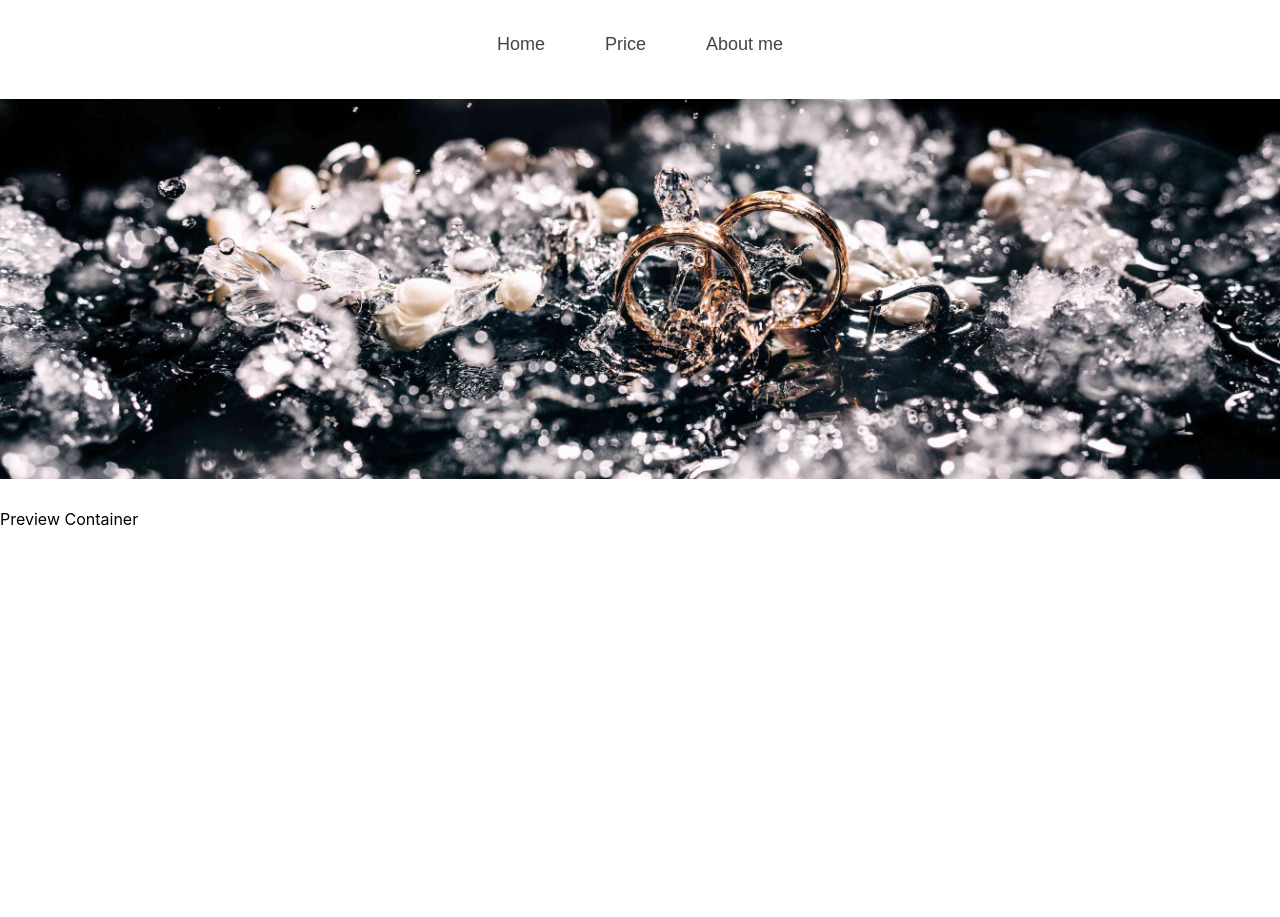
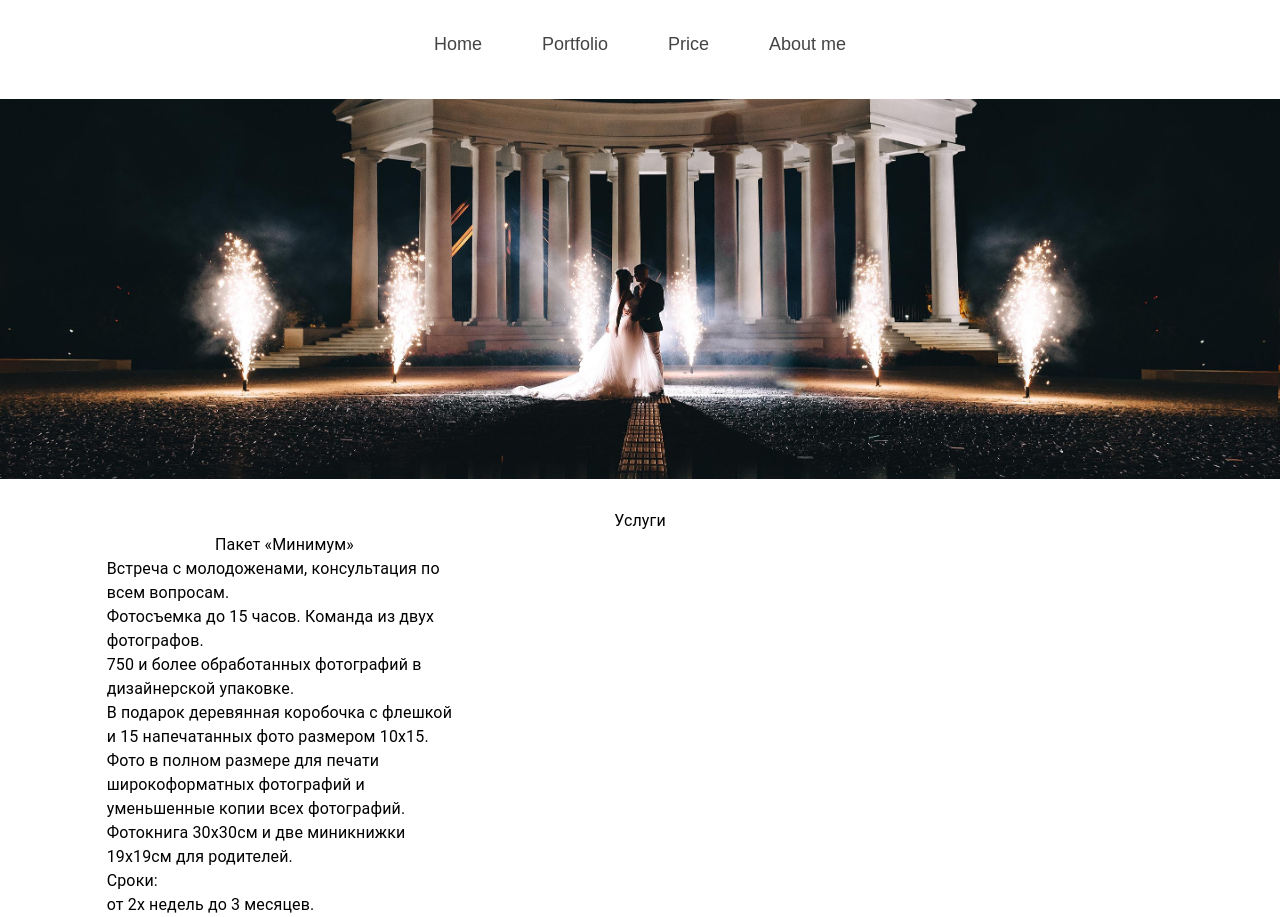
Before and after one commit to VitalyLazarenko/photography-landing, a React (Create React App) app: page / in a window 1280 px wide. Shown: the part 161-1078 px from the top of the page. Before the commit the page ends 800 px from the top, so only its background shows below. Built offline with nearby package versions, Linux system fonts and the light colour scheme.

Commit message:
create price page, still in process

```diff
--- a/src/App.tsx
+++ b/src/App.tsx
@@ -6,11 +6,13 @@ import AppRouter from "./app.router";
 
 import HeaderComponent from "./components/Header.component";
 import HomePage from "./pages/Home.page";
+import PricePage from "./pages/Price.page";
 
 const App: React.FC = () => (
     <main className={styles.main}>
         <HeaderComponent/>
-        <HomePage/>
+        {/*<HomePage/>*/}
+        <PricePage/>
     </main>
     // <Provider store={store}>
     //   <main className={styles.main}>
--- a/src/components/Header.component/Header.tsx
+++ b/src/components/Header.component/Header.tsx
@@ -13,6 +13,9 @@ export const HeaderComponent = () => {
                     Home
                 </button>
                 <button className={styles.button}>
+                    Portfolio
+                </button>
+                <button className={styles.button}>
                     Price
                 </button>
                 <button className={styles.button}>
--- a/src/pages/Home.page/Home.tsx
+++ b/src/pages/Home.page/Home.tsx
@@ -1,6 +1,7 @@
 import React from "react";
 import styles from './home.module.scss';
 import {Grid} from "@material-ui/core";
+import {Catalog} from "./static/catalog/Catalog";
 
 export const HomePage = () => {
     return(
@@ -9,8 +10,8 @@ export const HomePage = () => {
                 <img src="/assets/images/HomePage/top1.jpg" alt=""/>
             </Grid>
 
-            <Grid container className={styles.preview}>
-                Preview Container
+            <Grid container className={styles.catalog}>
+                <Catalog/>
             </Grid>
         </Grid>
     )
--- a/src/pages/Home.page/home.module.scss
+++ b/src/pages/Home.page/home.module.scss
@@ -12,6 +12,7 @@
     overflow: hidden;
 
     margin: 30px 0;
+    transition: all .5s ease-out;
 
     img {
       width: 100%;
@@ -22,4 +23,9 @@
       pointer-events: none;
     }
   }
+
+  .catalog {
+    display: flex;
+    justify-content: center;
+  }
 }
--- /dev/null
+++ b/src/pages/Home.page/static/catalog/Catalog.tsx
@@ -0,0 +1,11 @@
+import React from "react";
+import styles from './catalog.module.scss';
+import {Grid} from "@material-ui/core";
+
+export const Catalog = () => {
+    return (
+        <Grid item md={11} className={styles.catalog_wrapper}>
+            Catalog Static
+        </Grid>
+    )
+}
--- /dev/null
+++ b/src/pages/Home.page/static/catalog/catalog.module.scss
@@ -0,0 +1,5 @@
+.catalog_wrapper {
+  background-color: #fafafa;
+  width: 100%;
+  height: 3000px;
+}
--- /dev/null
+++ b/src/pages/Home.page/static/catalog/index.ts
@@ -0,0 +1,3 @@
+import {Catalog} from "./Catalog";
+
+export default Catalog;
--- a/src/pages/Price.page/Price.tsx
+++ b/src/pages/Price.page/Price.tsx
@@ -1,10 +1,54 @@
 import React from "react";
 import styles from './price.module.scss';
+import {Grid, Typography} from "@material-ui/core";
 
 export const PricePage = () => {
-    return(
-        <div>
-            Price Page
-        </div>
+    return (
+        <Grid container className={styles.price_wrapper}>
+            <Grid item md={12} className={styles.image_container}>
+                <img src="/assets/images/PricePage/photo.jpg" alt=""/>
+            </Grid>
+
+            <Grid item md={10} className={styles.card_container}>
+                <Grid item md={12} className={styles.title_container}>
+                    <Typography className={styles.title}>Услуги</Typography>
+                </Grid>
+
+                <Grid item md={4} className={styles.card}>
+                    <section className={styles.title_container}>
+                        <Typography className={styles.title}>Пакет «Минимум»</Typography>
+                    </section>
+                    <section className={styles.description_container}>
+                        <Typography className={styles.text}>Встреча с молодоженами, консультация по всем
+                            вопросам.</Typography>
+                    </section>
+                    <section className={styles.description_container}>
+                        <Typography className={styles.text}>Фотосъемка до 15 часов. Команда из двух
+                            фотографов.</Typography>
+                    </section>
+                    <section className={styles.description_container}>
+                        <Typography className={styles.text}>750 и более обработанных фотографий в дизайнерской
+                            упаковке.</Typography>
+                    </section>
+                    <section className={styles.description_container}>
+                        <Typography className={styles.text}>
+                            В подарок деревянная коробочка с флешкой и 15
+                            напечатанных фото размером 10х15. Фото в полном размере для печати широкоформатных
+                            фотографий и уменьшенные копии всех фотографий.
+                        </Typography>
+                    </section>
+                    <section className={styles.description_container}>
+                        <Typography className={styles.text}>Фотокнига 30х30см и двe миникнижки 19х19см для
+                            родителей.</Typography>
+                    </section>
+                    <section className={styles.description_container}>
+                        <Typography className={styles.text}>Сроки:</Typography>
+                    </section>
+                    <section className={styles.description_container}>
+                        <Typography className={styles.text}>от 2х недель до 3 месяцев.</Typography>
+                    </section>
+                </Grid>
+            </Grid>
+        </Grid>
     )
 }
--- a/src/pages/Price.page/index.ts
+++ b/src/pages/Price.page/index.ts
@@ -1 +1,3 @@
-export * from './Price';
+import {PricePage} from './Price';
+
+export default PricePage;
--- a/src/pages/Price.page/price.module.scss
+++ b/src/pages/Price.page/price.module.scss
@@ -0,0 +1,47 @@
+.price_wrapper {
+  display: flex;
+  justify-content: center;
+  .image_container {
+    position: relative;
+
+    display: flex;
+    justify-content: center;
+    align-items: center;
+
+    width: 100%;
+    height: 100%  ;
+    max-height: 380px;
+    overflow: hidden;
+
+    margin: 30px 0;
+    transition: all .5s ease-out;
+
+    img {
+      width: 100%;
+      height: auto;
+      //transform: translateY(-10%);
+
+      user-select: none;
+      pointer-events: none;
+    }
+  }
+
+  .card_container {
+    .title_container {
+      width: 100%;
+      display: flex;
+      justify-content: center;
+      .title {}
+    }
+
+    .card {
+      .title_container {
+        .title {}
+      }
+
+      .description_container {
+        .text {}
+      }
+    }
+  }
+}
```
Also changed, not shown: public/assets/images/PricePage/photo.jpg (added).
